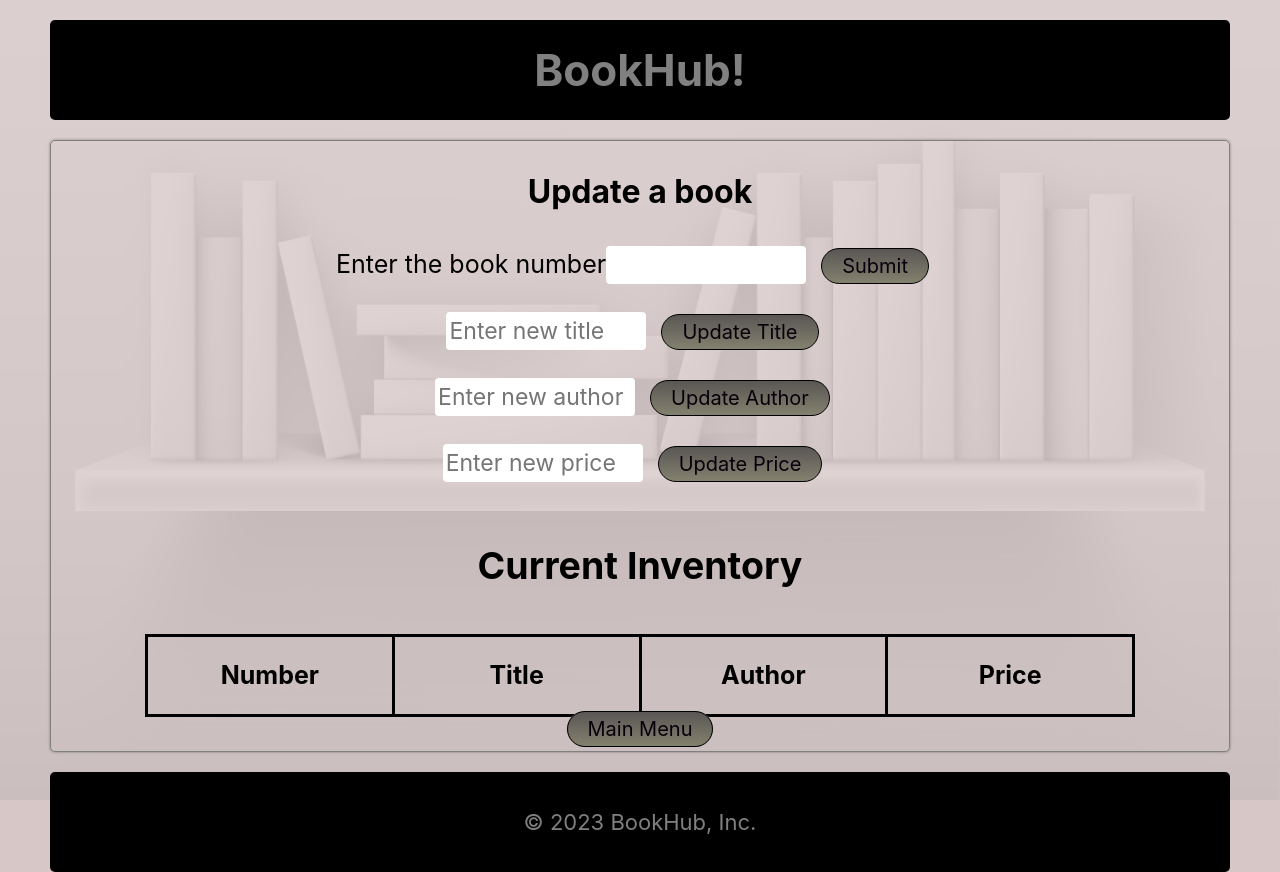
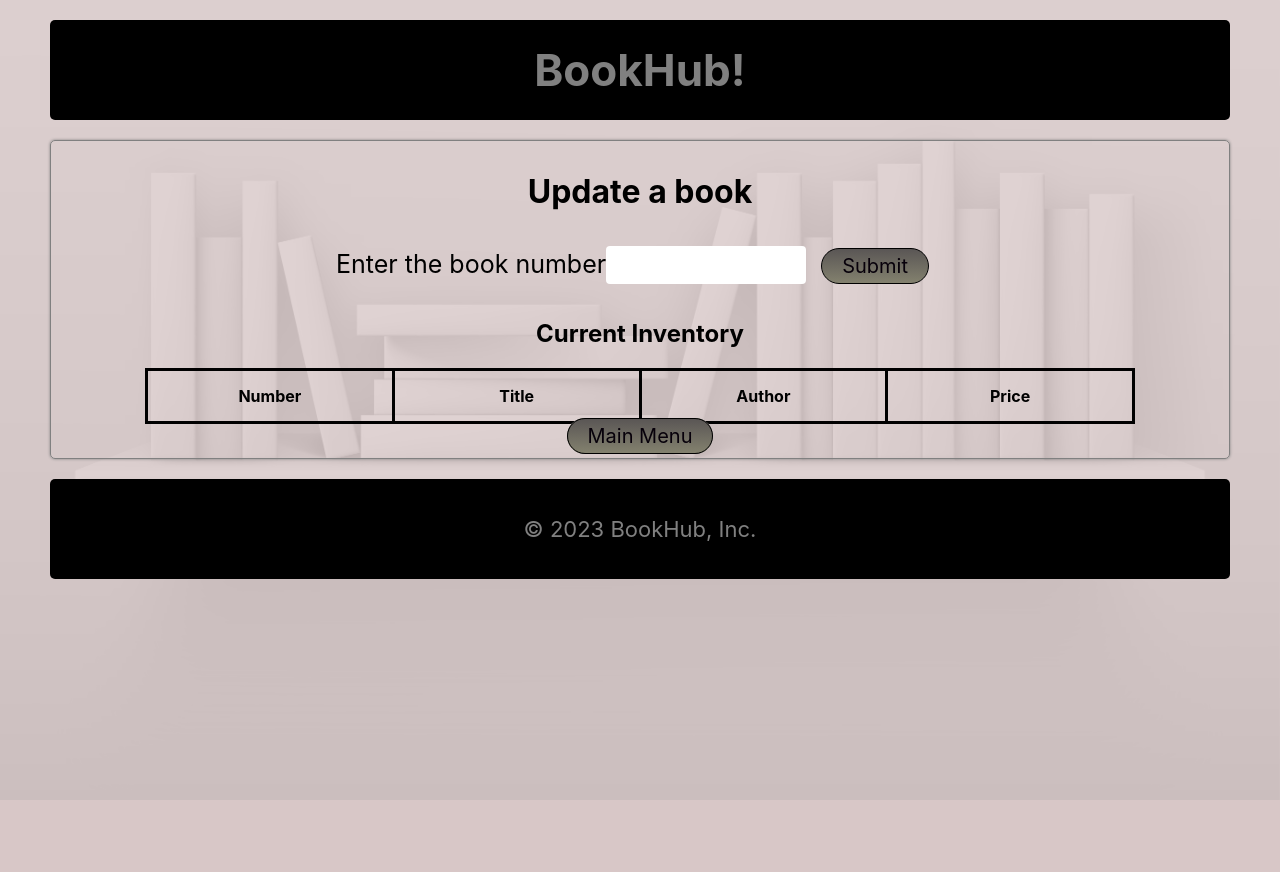
Before and after one commit to thomastepi/book-management, a React (Create React App) app: page /update-book in a window 1280 px wide. After the commit the page ends 840 px from the top, so only its background shows below. Built offline with nearby package versions, Linux system fonts and the light colour scheme.

Commit message:
update book 100%

```diff
--- a/src/components/UpdateBook.js
+++ b/src/components/UpdateBook.js
@@ -1,4 +1,4 @@
-import React, { useState } from "react";
+import React, { useEffect, useState } from "react";
 import DefaultLayout from "./DefaultLayout";
 import books from "../assets/books";
 import { Link } from "react-router-dom";
@@ -8,6 +8,54 @@ const UpdateBook = () => {
   const [bookNumber, setBookNumber] = useState("");
   const [inputValue, setInputValue] = useState("");
   const [bookToUpdate, setBookToUpdate] = useState({});
+  const [newTitle, setNewTitle] = useState("");
+  const [newAuthor, setNewAuthor] = useState("");
+  const [newPrice, setNewPrice] = useState("");
+
+  const handleSubmit = (e) => {
+    e.preventDefault();
+    //let bookNumberSelected = bookNumber - 1;
+    if (newTitle !== "") {
+      setBookList((prevBookList) => {
+        const updatedBookList = [...prevBookList];
+        updatedBookList[bookNumber - 1].title = newTitle;
+        return updatedBookList;
+      });
+      let id = bookNumber - 1;
+      for (let i = 0; i < books.length; i++) {
+        if (i === id) {
+          books[i].title = bookList[i].title;
+        }
+      }
+      console.log(books);
+    } else if (newAuthor !== "") {
+      setBookList((prevBookList) => {
+        const updatedBookList = [...prevBookList];
+        updatedBookList[bookNumber - 1].author = newAuthor;
+        return updatedBookList;
+      });
+      let id = bookNumber - 1;
+      for (let i = 0; i < books.length; i++) {
+        if (i === id) {
+          books[i].author = bookList[i].author;
+        }
+      }
+    } else if (newPrice !== "") {
+      setBookList((prevBookList) => {
+        const updatedBookList = [...prevBookList];
+        updatedBookList[bookNumber - 1].price = newPrice;
+        return updatedBookList;
+      });
+      let id = bookNumber - 1;
+      for (let i = 0; i < books.length; i++) {
+        if (i === id) {
+          books[i].price = bookList[i].price;
+        }
+      }
+    } else {
+      console.log("Please enter a valid value");
+    }
+  };
 
   const handleClick = (e) => {
     e.preventDefault();
@@ -18,86 +66,14 @@ const UpdateBook = () => {
     console.log(bookToUpdate);
   };
 
-  console.log(bookToUpdate);
-
-  const handleChange = (e) => {
-    const { name, value } = e.target;
-
-  // Update the bookToUpdate state
-  setBookToUpdate((prevBookToUpdate) => ({
-    ...prevBookToUpdate,
-    [name]: value,
-  }));
-  };
-
-  function updateTitle(e) {
-    e.preventDefault();
-    setBookToUpdate((prevBookToUpdate) => ({
-      ...prevBookToUpdate,
-      title: bookToUpdate.title,
-    }));
-    // update bookList array with updated book
-    setBookList((prevBookList) => {
-      const updatedBookList = [...prevBookList];
-      updatedBookList[bookNumber - 1] = bookToUpdate;
-      return updatedBookList;
-    });
-    let id = bookNumber - 1;
-    for (let i = 0; i < books.length; i++) {
-      if (i === id) {
-        books[i].title = bookToUpdate.title;
-      }
-    }
-    // [books] = [...books, bookList];
-    console.log("updated book list")
-    console.log(bookList);
-  }
-
-  function updateAuthor(e) {
-    e.preventDefault();
-    setBookToUpdate((prevBookToUpdate) => ({
-      ...prevBookToUpdate,
-      author: bookToUpdate.author,
-    }));
-    // update bookList array with updated book
-    setBookList((prevBookList) => {
-      const updatedBookList = [...prevBookList];
-      updatedBookList[bookNumber - 1] = bookToUpdate;
-      return updatedBookList;
-    });
-    let id = bookNumber - 1;
-    for (let i = 0; i < books.length; i++) {
-      if (i === id) {
-        books[i].author = bookToUpdate.author;
-      }
-    }
-  }
-
-  function updatePrice(e) {
-    e.preventDefault();
-    setBookToUpdate((prevBookToUpdate) => ({
-      ...prevBookToUpdate,
-      price: bookToUpdate.price,
-    }));
-    // update bookList array with updated book
-    setBookList((prevBookList) => {
-      const updatedBookList = [...prevBookList];
-      updatedBookList[bookNumber - 1] = bookToUpdate;
-      return updatedBookList;
-    });
-    let id = bookNumber - 1;
-    for (let i = 0; i < books.length; i++) {
-      if (i === id) {
-        books[i].price = bookToUpdate.price;
-      }
-    }
-  }
-  // reset input fields
-  ;
-
-
-
-
+  // reset input values after submit
+  useEffect(() => {
+    setNewTitle("");
+    setNewAuthor("");
+    setNewPrice("");
+    setInputValue("");
+    setBookNumber("");
+  }, [bookList]);
   return (
     <div className="update-book">
       <DefaultLayout>
@@ -111,63 +87,63 @@ const UpdateBook = () => {
             id="book-number"
             value={inputValue}
           />
-          <button onClick={handleClick} type="button" className="btn">
+          <button onClick={handleClick} type="submit" className="btn">
             Submit
           </button>
           {bookNumber <= bookList.length && bookNumber > 0 ? (
+            <>
               <h3>
                 You have selected <em> {bookList[bookNumber - 1].title} </em> by
                 <em> {bookList[bookNumber - 1].author} </em>{" "}
               </h3>
+              <form className="add-book-form" onSubmit={handleSubmit}>
+                <div>
+                  <input
+                    value={newTitle}
+                    onChange={(e) => setNewTitle(e.target.value)}
+                    placeholder="Enter new title"
+                    type="text"
+                    name="title"
+                    id="title"
+                  />
+                </div>
+                <div>
+                  <input
+                    value={newAuthor}
+                    onChange={(e) => setNewAuthor(e.target.value)}
+                    placeholder="Enter new author"
+                    type="text"
+                    name="author"
+                    id="author"
+                  />
+                </div>
+                <div>
+                  <input
+                    value={newPrice}
+                    onChange={(e) => setNewPrice(e.target.value)}
+                    placeholder="Enter new price"
+                    type="text"
+                    name="price"
+                    id="price"
+                  />
+                </div>
+                <button type="submit" className="btn">
+                  Update Book
+                </button>
+              </form>
+            </>
           ) : (
             ""
           )}
           {(bookNumber > bookList.length && bookNumber) ||
           (bookNumber <= 0 && bookNumber) ? (
             <h3>
-              There is no book associated with that number in the inventory the book number is {bookNumber}
+              Please enter a valid book number between 1 and {bookList.length}
             </h3>
           ) : (
             ""
           )}
         </div>
-        <form className="add-book-form" >
-          <div>
-            {/* <label htmlFor="title">Title</label> */}
-            <input
-              onChange={handleChange}
-              placeholder="Enter new title"
-              type="text"
-              name="title"
-              id="title"
-            />
-            <button onClick={updateTitle} className="btn">Update Title</button>
-          </div>
-          <div>
-            {/* <label htmlFor="author">Author</label> */}
-            <input
-              onChange={handleChange}
-              placeholder="Enter new author"
-              type="text"
-              name="author"
-              id="author"
-            />
-            <button onClick={updateAuthor} className="btn">Update Author</button>
-          </div>
-          <div>
-            {/* <label htmlFor="price">Price</label> */}
-            <input
-              onChange={handleChange}
-              placeholder="Enter new price"
-              type="text"
-              name="price"
-              id="price"
-            />
-            <button onClick={updatePrice} className="btn">Update Price</button>
-          </div>
-          {/* <button className="btn" type="submit">
-            Update Book
-          </button> */}
 
         <div>
           <h2>Current Inventory</h2>
@@ -192,7 +168,6 @@ const UpdateBook = () => {
             </tbody>
           </table>
         </div>
-        </form>
         <Link to="/main-menu" className="btn">
           Main Menu
         </Link>
```
Lines whose indentation alone changed are shown as unchanged.
